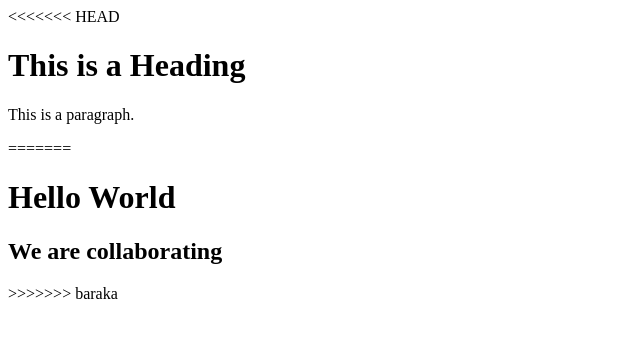
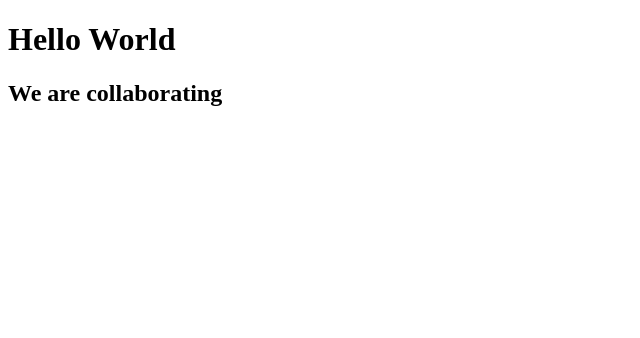
Before and after one commit to Anita-wangu/project3, a plain HTML site: page index.html in a window 1280 px wide. Shown: the whole page, without its empty margins (0-640 px from the left). Drawn offline with Linux system fonts and the light colour scheme.

Commit message:
Commit 101

```diff
--- a/index.html
+++ b/index.html
@@ -9,13 +9,8 @@
 </head>
 
 <body>
-<<<<<<< HEAD
-    <h1>This is a Heading</h1>
-    <p>This is a paragraph.</p>
-=======
     <h1>Hello World</h1>
     <h2>We are collaborating</h2>
->>>>>>> baraka
 </body>
 
 </html>
```
